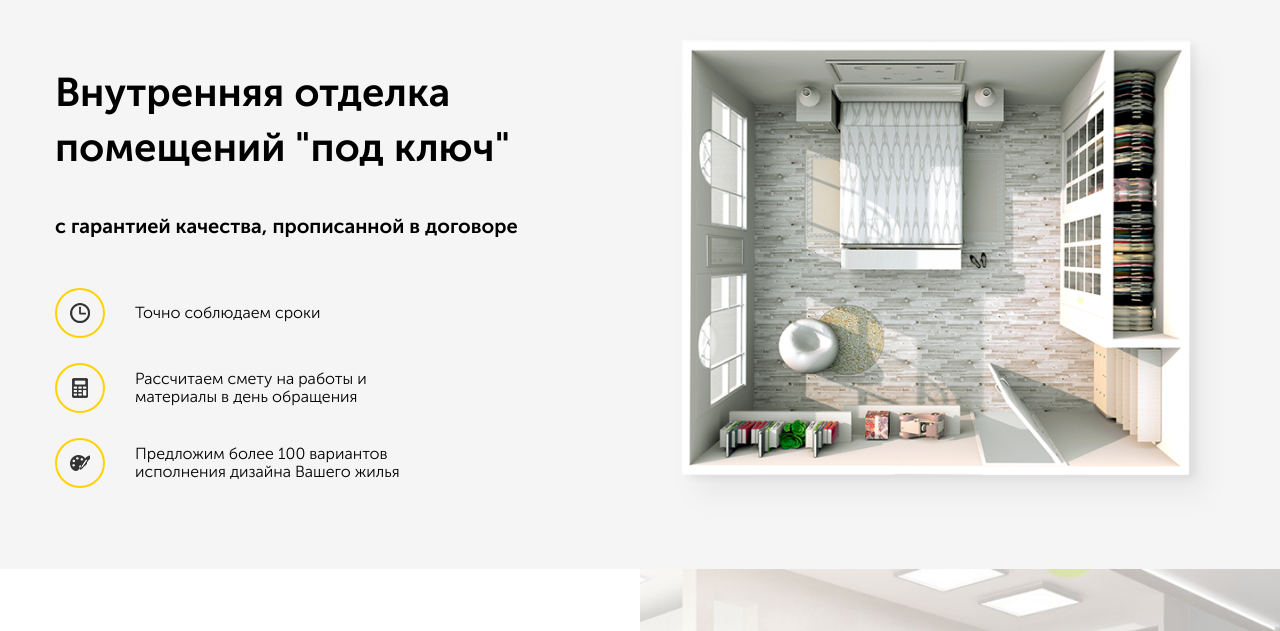
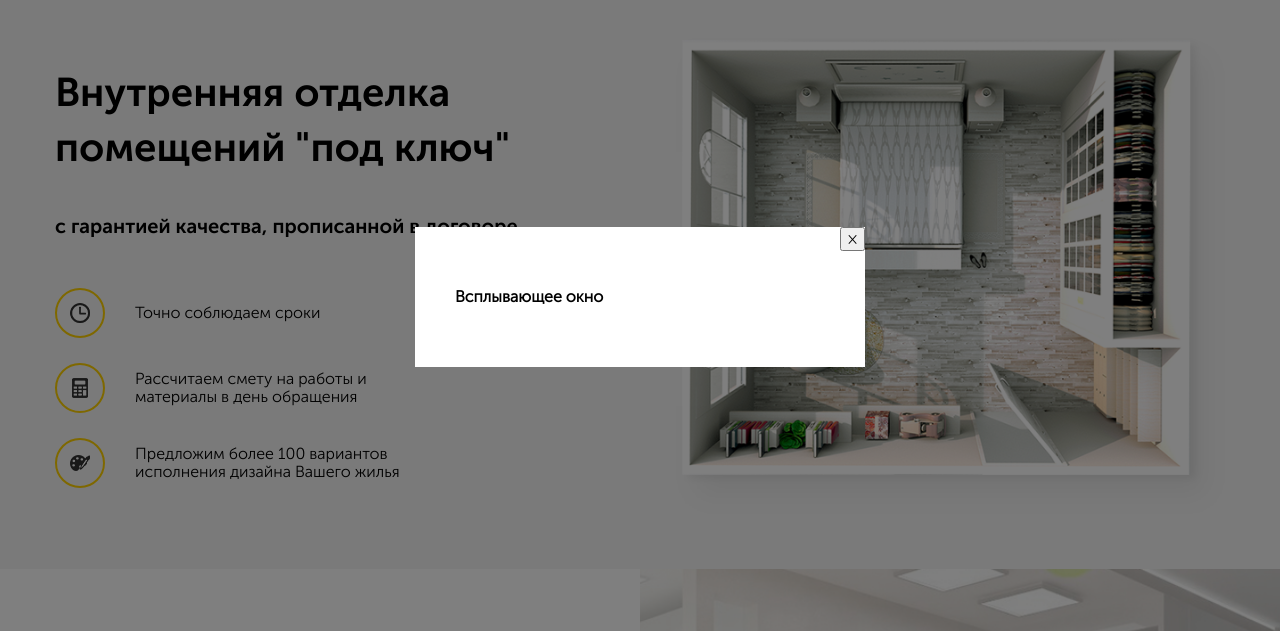
Before and after one commit to Ilia-Tempest/thesis-project, a plain HTML site: page src/index.html in a window 1280 px wide. Both pictures are taken after a click on the button "Перезвоните мне". Shown: the part 103-734 px from the top of the page. Drawn offline with Linux system fonts and the light colour scheme.

Commit message:
Создал модальное окно и скрипт её вызова при нажати на кнопку 'позвоните мне', a также скрипт закрытия при нажати на крестик+ добавил папку js с файлом main.js и добавил  sass файл _modal.sass

```diff
--- a/src/index.html
+++ b/src/index.html
@@ -26,7 +26,7 @@
             <!-- /.navbar__phone -->
           </div>
           <!-- /.navbar__contact -->
-          <button class="navbar__button button">
+          <button class="navbar__button button" id="button">
               Перезвоните мне
           </button>
           <!-- /.navbar__button -->
@@ -129,5 +129,15 @@
     </section>
     <!-- /.offer -->
   </main>
+
+ <div class="modal" id="modal">
+   <div class="modal-dialog">
+     <button class="modal-dialog__close" id="close">&times;</button>
+     <h4 class="modal-dialog__title">Всплывающее окно</h4>
+   </div>
+   <!-- /.madal-dialog -->
+ </div>
+ <!-- /.modal -->
+ <script src="js/main.js"></script>
 </body>
 </html>
--- /dev/null
+++ b/src/js/main.js
@@ -0,0 +1,11 @@
+ var button = document.querySelector('#button');
+ var modal = document.querySelector('#modal');
+ var close = document.querySelector('#close');
+
+ button.addEventListener('click', function () {
+  modal.classList.add('modal_active');
+ });
+
+ close.addEventListener('click', function () {
+   modal.classList.remove('modal_active');
+ })
--- /dev/null
+++ b/src/sass/blocks/_modal.sass
@@ -0,0 +1,22 @@
+.modal
+  position: fixed
+  left: 0
+  top: 0
+  width: 100%
+  height: 100%
+  background-color: rgba(#000, 0.5)
+  display: none
+  &_active
+    display: flex
+  &-dialog
+    position: relative
+    margin: auto
+    max-width: 450px
+    width: 90%
+    min-width: 200px
+    background-color: #fff
+    padding: 40px
+    &__close
+      position: absolute
+      top: 0
+      right: 0
--- a/src/sass/style.sass
+++ b/src/sass/style.sass
@@ -7,3 +7,6 @@
 @import 'blocks/hero'
 /*Стили для блока offer*/
 @import 'blocks/offer'
+
+/*Стили модального окна*/
+@import 'blocks/modal'
```
Also changed, not shown: src/css/style.css, 1 other file.
